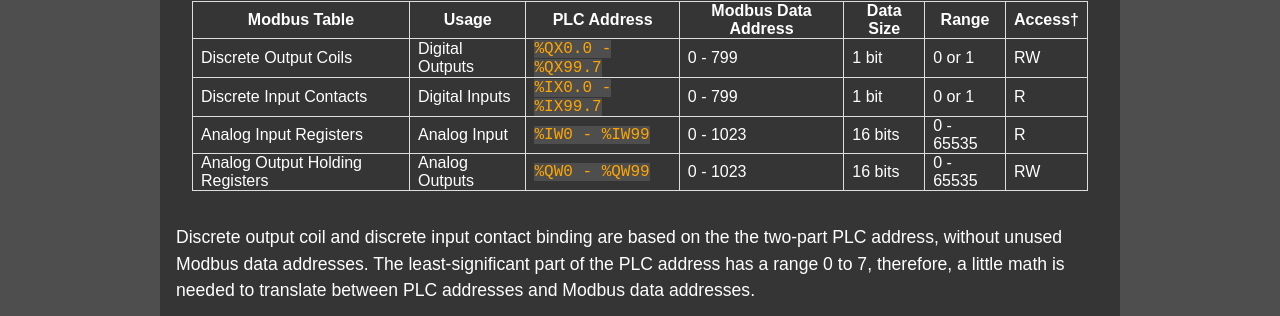
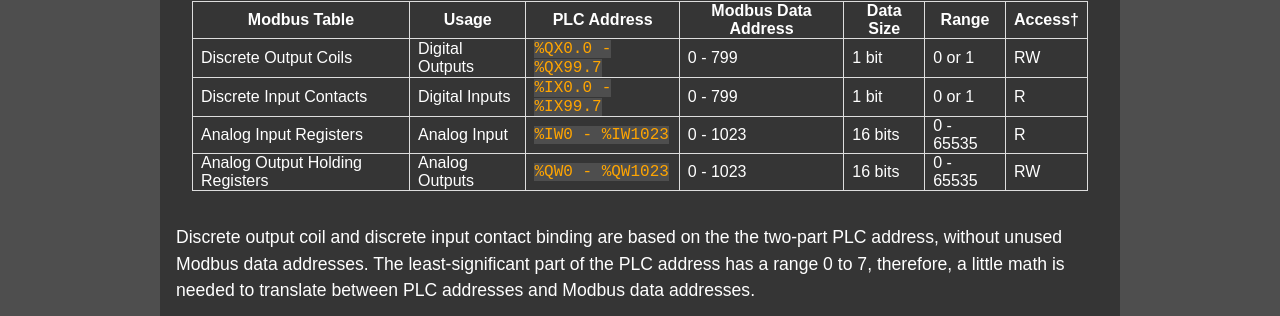
Before and after one commit to garretfick/openplcproject.github.io, a Jekyll site: the page built from reference/modbus-slave/index.md, in a window 1280 px wide. Shown: the part 982-1298 px from the top of the page. Built offline with Jekyll 4.4.1, drawn with Linux system fonts in a browser that asks for light colours; nearby versions of some CDN libraries.

Commit message:
Corrected modbus IW and QW address range

```diff
--- a/reference/modbus-slave/index.md
+++ b/reference/modbus-slave/index.md
@@ -34,8 +34,8 @@ and the direction.
 |----------------------------------|-----------------|--------------------|---------------------|-----------|--------|---------|
 | Discrete Output Coils            | Digital Outputs | `%QX0.0 - %QX99.7` | 0 - 799             | 1 bit     | 0 or 1 | RW      |
 | Discrete Input Contacts          | Digital Inputs  | `%IX0.0 - %IX99.7` | 0 - 799             | 1 bit     | 0 or 1 | R       |
-| Analog Input Registers           | Analog Input    | `%IW0 - %IW99`     | 0 - 1023            | 16 bits   | 0 - 65535 | R    |
-| Analog Output Holding Registers  | Analog Outputs  | `%QW0 - %QW99`     | 0 - 1023            | 16 bits   | 0 - 65535 | RW   |
+| Analog Input Registers           | Analog Input    | `%IW0 - %IW1023`     | 0 - 1023            | 16 bits   | 0 - 65535 | R    |
+| Analog Output Holding Registers  | Analog Outputs  | `%QW0 - %QW1023`     | 0 - 1023            | 16 bits   | 0 - 65535 | RW   |
 
 </div>
 
```
